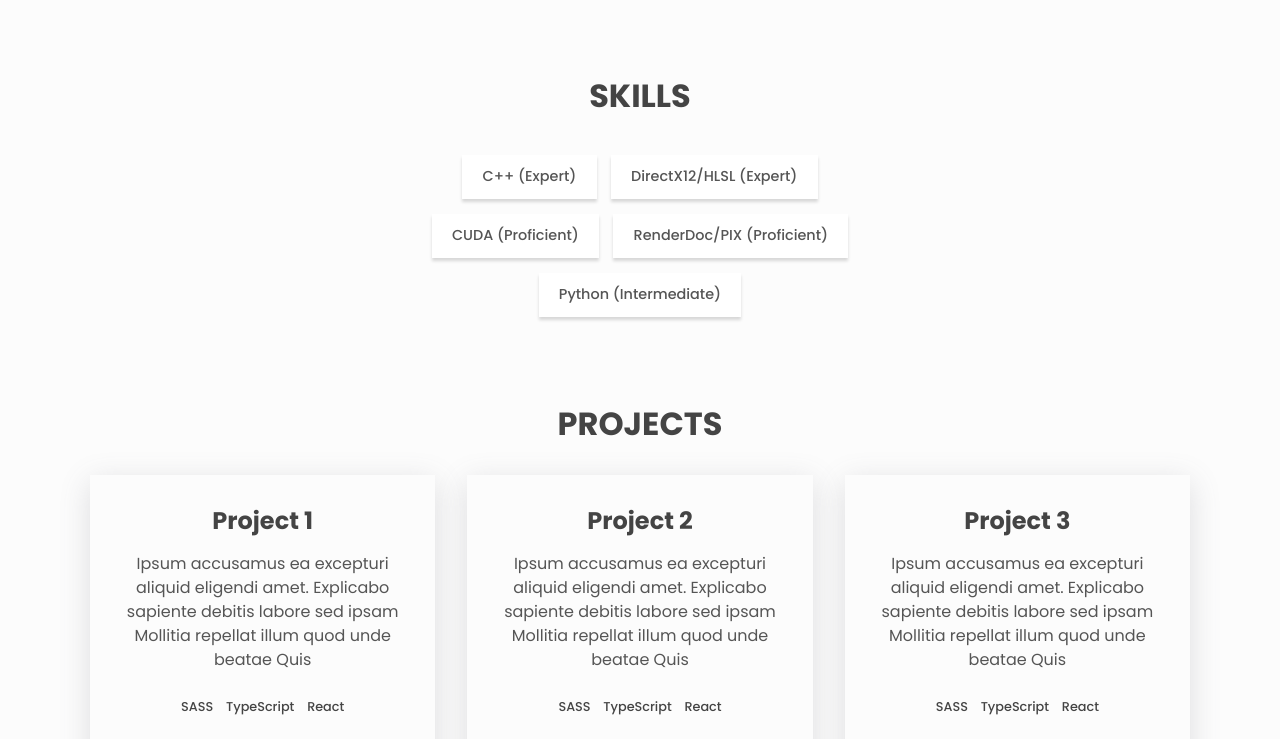
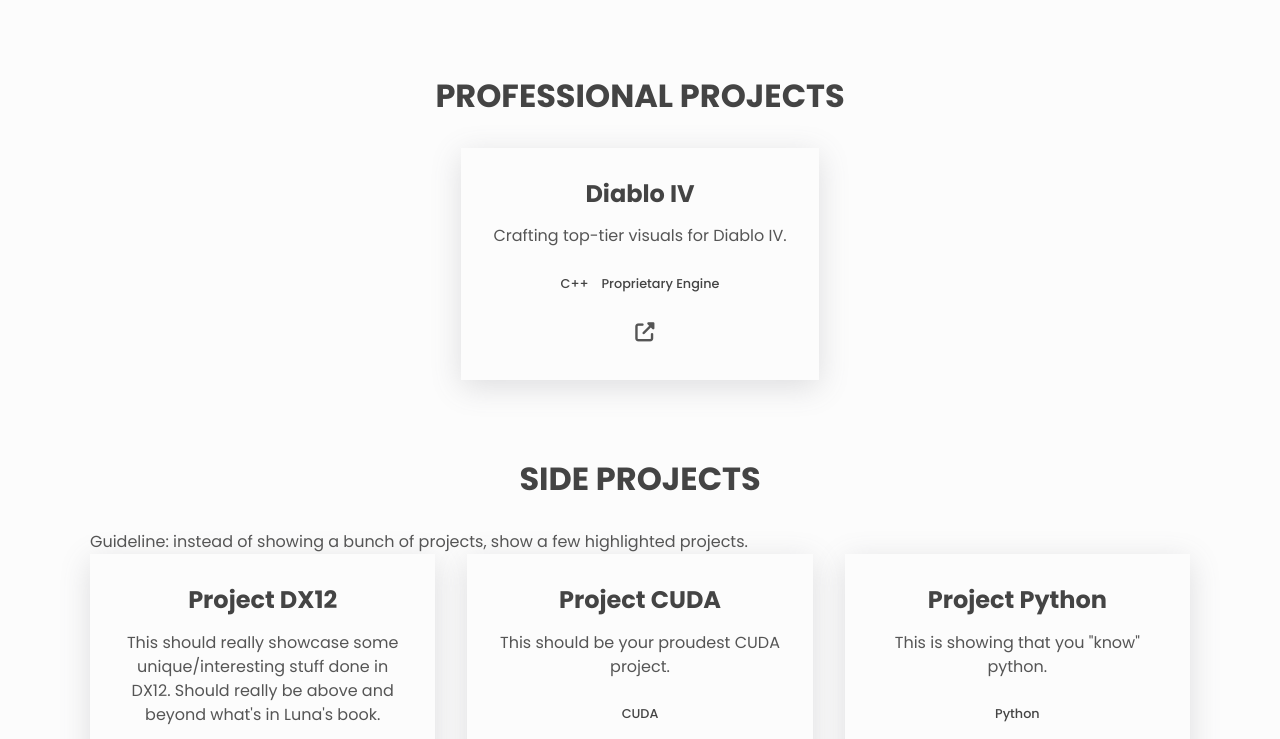
Before and after one commit to zixin96/portfolio, a website built with Parcel: page index.html in a window 1280 px wide. Shown: the part 741-1480 px from the top of the page. Built offline with nearby package versions, Linux system fonts and the light colour scheme.

Commit message:
2024 June Update 2

```diff
--- a/index.html
+++ b/index.html
@@ -55,7 +55,10 @@
     <main>
       <!-- About -->
       <div class="about center">
-        <h1>Under Construction. Hi, I am <span class="about__name">Charles Zhang.</span></h1>
+        <h1>
+          Under Construction. Hi, I am
+          <span class="about__name">Charles Zhang.</span>
+        </h1>
         <h2 class="about__role">A Software Engineer (Graphics/GPU).</h2>
         <p class="about__desc">
           Hello and welcome to my portfolio website! I am a graphics engineer at
@@ -96,36 +99,47 @@
         </div>
       </div>
 
-      <!-- Skills -->
-      <section class="section skills" id="skills">
-        <h2 class="section__title">Skills</h2>
-        <ul class="skills__list">
-          <li class="skills__list-item btn btn--plain">C++ (Expert)</li>
-          <li class="skills__list-item btn btn--plain">
-            DirectX12/HLSL (Expert)
-          </li>
-          <li class="skills__list-item btn btn--plain">CUDA (Proficient)</li>
-          <li class="skills__list-item btn btn--plain">RenderDoc/PIX (Proficient)</li>
-          <li class="skills__list-item btn btn--plain">Python (Intermediate)</li>
-        </ul>
+      <!-- Projects -->
+      <section id="projects" class="section projects">
+        <h2 class="section__title">Professional Projects</h2>
+        <div class="projects__grid">
+          <div class="project">
+            <h3>Diablo IV</h3>
+            <p class="project__description">
+              Crafting top-tier visuals for Diablo IV.
+            </p>
+            <ul class="project__stack">
+              <li class="project__stack-item">C++</li>
+              <li class="project__stack-item">Proprietary Engine</li>
+            </ul>
+            <a
+              href="https://news.blizzard.com/en-us/diablo4/23964183/peeling-back-the-varnish-the-graphics-of-diablo-iv"
+              aria-label="live preview"
+              class="link link--icon"
+            >
+              <i aria-hidden="true" class="fas fa-external-link-alt"></i>
+            </a>
+          </div>
+        </div>
       </section>
 
       <!-- Projects -->
       <section id="projects" class="section projects">
-        <h2 class="section__title">Projects</h2>
+        <h2 class="section__title">Side Projects</h2>
+        <p>
+          Guideline: instead of showing a bunch of projects, show a few
+          highlighted projects.
+        </p>
 
         <div class="projects__grid">
           <div class="project">
-            <h3>Project 1</h3>
+            <h3>Project DX12</h3>
             <p class="project__description">
-              Ipsum accusamus ea excepturi aliquid eligendi amet. Explicabo
-              sapiente debitis labore sed ipsam Mollitia repellat illum quod
-              unde beatae Quis
+              This should really showcase some unique/interesting stuff done in
+              DX12. Should really be above and beyond what's in Luna's book.
             </p>
             <ul class="project__stack">
-              <li class="project__stack-item">SASS</li>
-              <li class="project__stack-item">TypeScript</li>
-              <li class="project__stack-item">React</li>
+              <li class="project__stack-item">DirectX12/HLSL</li>
             </ul>
 
             <a
@@ -145,16 +159,12 @@
           </div>
 
           <div class="project">
-            <h3>Project 2</h3>
+            <h3>Project CUDA</h3>
             <p class="project__description">
-              Ipsum accusamus ea excepturi aliquid eligendi amet. Explicabo
-              sapiente debitis labore sed ipsam Mollitia repellat illum quod
-              unde beatae Quis
+              This should be your proudest CUDA project.
             </p>
             <ul class="project__stack">
-              <li class="project__stack-item">SASS</li>
-              <li class="project__stack-item">TypeScript</li>
-              <li class="project__stack-item">React</li>
+              <li class="project__stack-item">CUDA</li>
             </ul>
 
             <a
@@ -174,16 +184,12 @@
           </div>
 
           <div class="project">
-            <h3>Project 3</h3>
+            <h3>Project Python</h3>
             <p class="project__description">
-              Ipsum accusamus ea excepturi aliquid eligendi amet. Explicabo
-              sapiente debitis labore sed ipsam Mollitia repellat illum quod
-              unde beatae Quis
+              This is showing that you "know" python.
             </p>
             <ul class="project__stack">
-              <li class="project__stack-item">SASS</li>
-              <li class="project__stack-item">TypeScript</li>
-              <li class="project__stack-item">React</li>
+              <li class="project__stack-item">Python</li>
             </ul>
 
             <a
@@ -202,6 +208,24 @@
             </a>
           </div>
         </div>
+      </section>
+
+      <!-- Skills -->
+      <section class="section skills" id="skills">
+        <h2 class="section__title">Skills</h2>
+        <ul class="skills__list">
+          <li class="skills__list-item btn btn--plain">C++ (Expert)</li>
+          <li class="skills__list-item btn btn--plain">
+            DirectX12/HLSL (Expert)
+          </li>
+          <li class="skills__list-item btn btn--plain">CUDA (Proficient)</li>
+          <li class="skills__list-item btn btn--plain">
+            RenderDoc/PIX (Proficient)
+          </li>
+          <li class="skills__list-item btn btn--plain">
+            Python (Intermediate)
+          </li>
+        </ul>
       </section>
 
       <!-- Contact -->
```
Also changed, not shown: README.md.
